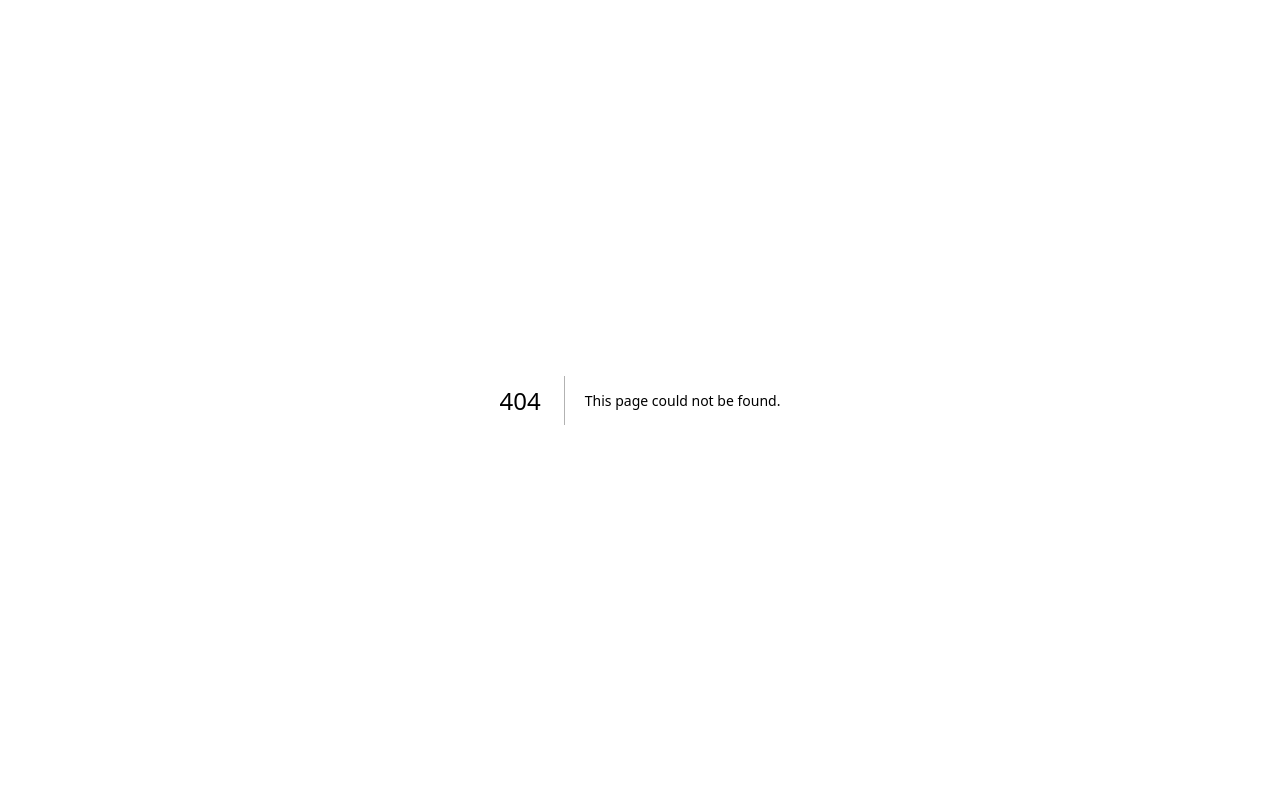
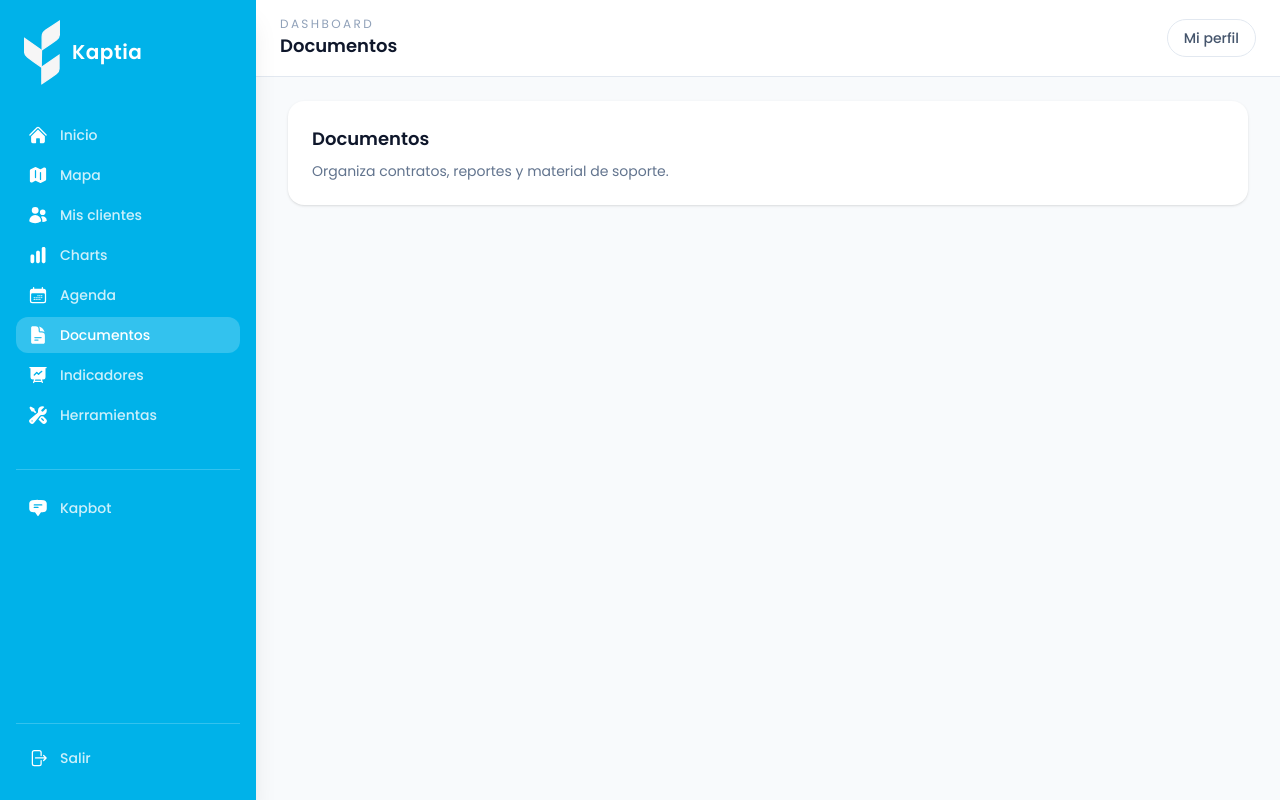
Before and after one commit to Kaptia-Dev/Kaptia-Front, a Next.js app: page /dashboard/documentos in a window 1280 px wide. Before the commit this address had no page. Built offline with nearby package versions, Linux system fonts and the light colour scheme; what @midudev/tailwind-animations would draw is missing.

Commit message:
feat: add DocumentosPage component to dashboard for document organization

```diff
--- /dev/null
+++ b/src/app/dashboard/documentos/page.tsx
@@ -0,0 +1,10 @@
+export default function DocumentosPage() {
+  return (
+    <section className="rounded-2xl bg-white p-6 shadow-sm">
+      <h2 className="text-lg font-semibold text-slate-900">Documentos</h2>
+      <p className="mt-2 text-sm text-slate-500">
+        Organiza contratos, reportes y material de soporte.
+      </p>
+    </section>
+  );
+}
```
